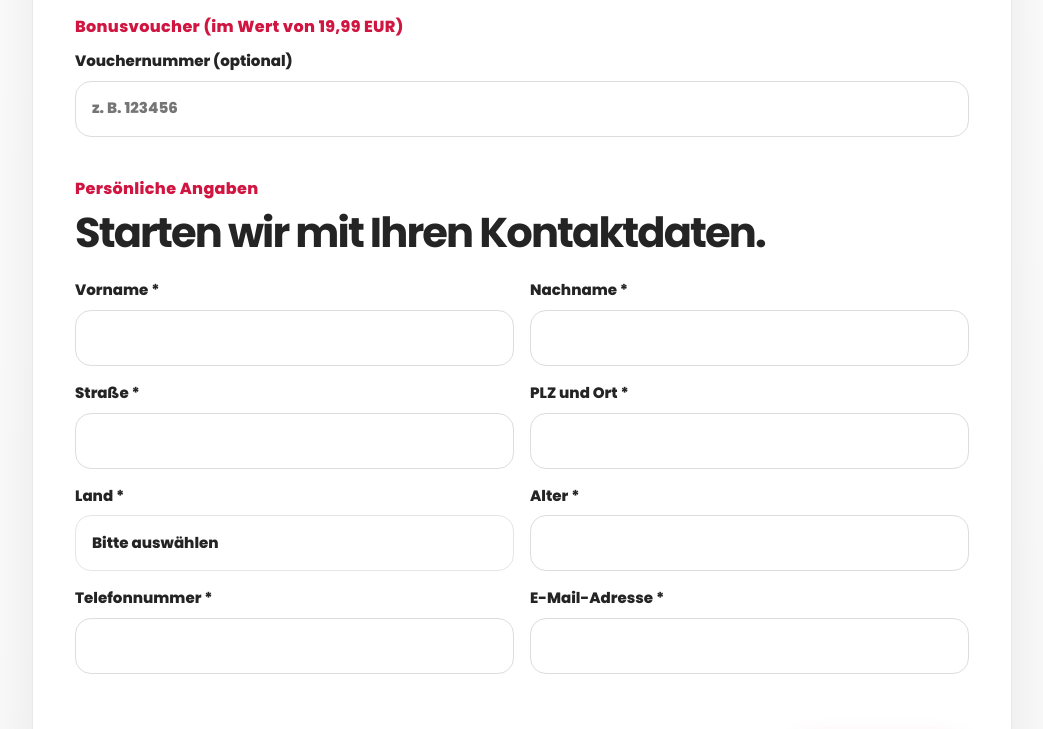
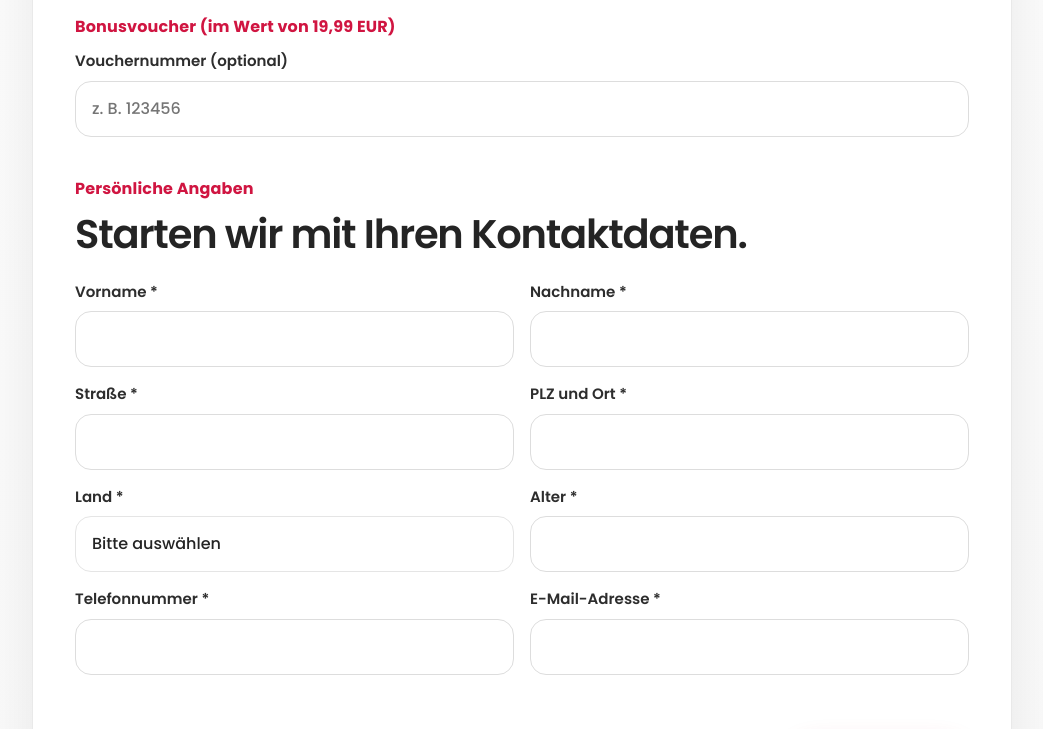
Before and after one commit to Fit-Line/fitline-vitalcheck, a plain HTML site: page index.html in a window 1280 px wide. Shown: the part 953-1682 px from the top of the page, without its empty margins (118-1161 px from the left). Drawn offline with Linux system fonts and the light colour scheme; a script that the page names is missing.

Commit message:
Update style.css

```diff
--- a/style.css
+++ b/style.css
@@ -32,8 +32,8 @@ a:hover{text-decoration:underline}
 .eyebrow,.step-kicker{
   margin:0 0 10px;
   color:var(--primary);
-  font-weight:800;
-  letter-spacing:.02em;
+  font-weight:700;
+  letter-spacing:.01em;
 }
 h1{
   max-width:860px;
@@ -103,7 +103,7 @@ h1{
   justify-content:space-between;
   gap:14px;
   font-size:.9rem;
-  font-weight:800;
+  font-weight:600;
   color:#555;
   margin-bottom:10px;
 }
@@ -125,9 +125,10 @@ h1{
 @keyframes fade{from{opacity:0;transform:translateY(8px)}to{opacity:1;transform:none}}
 .step h2{
   margin:0 0 24px;
-  font-size:clamp(1.7rem,4vw,2.6rem);
-  line-height:1.08;
-  letter-spacing:-.045em;
+  font-size:clamp(1.7rem,4vw,2.5rem);
+  line-height:1.15;
+  letter-spacing:-.03em;
+  font-weight:600;
 }
 .hint{color:var(--muted);margin:-12px 0 22px}
 .grid{
@@ -136,7 +137,7 @@ h1{
   gap:16px;
 }
 .full{grid-column:1/-1}
-label{font-weight:800;font-size:.94rem}
+label{font-weight:600;font-size:.94rem;color:#2d2d2d}
 input{
   width:100%;
   min-height:56px;
@@ -145,6 +146,9 @@ input{
   border:1.5px solid #ddd;
   border-radius:16px;
   font:inherit;
+  font-weight:500;
+  font-size:1rem;
+  color:#333;
   outline:none;
   background:#fff;
 }
@@ -170,7 +174,7 @@ input:focus{border-color:var(--primary);box-shadow:0 0 0 4px rgba(208,21,65,.1)}
   background:#fff;
   cursor:pointer;
   transition:.2s ease;
-  font-weight:800;
+  font-weight:600;
 }
 .option-card:hover,.consent:hover{border-color:rgba(208,21,65,.5);background:#fff8fa}
 .option-card:has(input:checked),.consent:has(input:checked){
@@ -273,6 +277,8 @@ input[type=radio],input[type=checkbox]{
     border-radius:16px;
     background:#fff;
     font:inherit;
+    font-weight:500;
+    font-size:1rem;
     color:#242424;
     appearance:none;
     cursor:pointer;
@@ -300,7 +306,7 @@ input[type=radio],input[type=checkbox]{
 
 .conditional-title{
   margin:0 0 12px;
-  font-weight:800;
+  font-weight:600;
   color:var(--text);
 }
 
```
